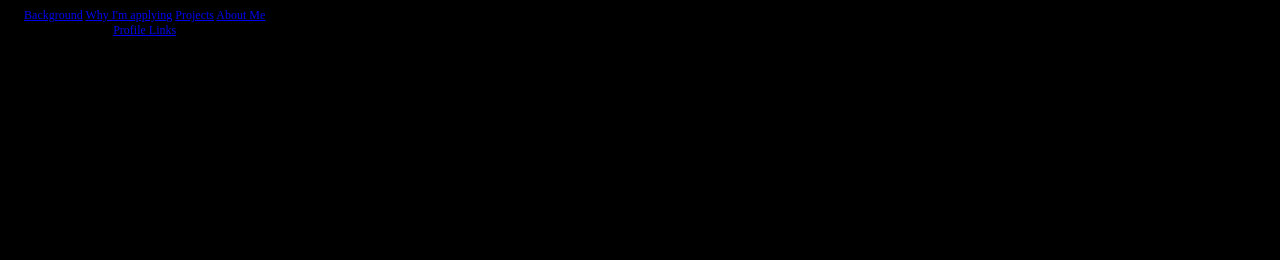
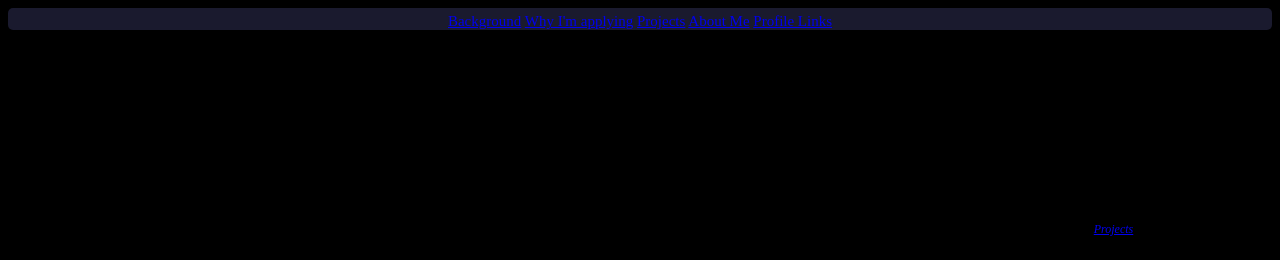
Before and after one commit to MJOW1999/MJOW1999.github.io, a plain HTML site: page FAC-Website/index.html in a window 1280 px wide. Shown: the top 260 px of the page. Drawn offline with Linux system fonts and the light colour scheme.

Commit message:
navbar styles

```diff
--- a/FAC-Website/style.css
+++ b/FAC-Website/style.css
@@ -20,3 +20,11 @@ html{
 	font-size: 12px;
 	text-align: center;
 }
+#navbar{
+	background-color: #1a1a2e;
+	grid-area: nav;
+	border-radius: var(--main-radius);
+	padding-top: var(--main-padding);
+	font-size: 15px;
+	width: 100%;
+}
```
